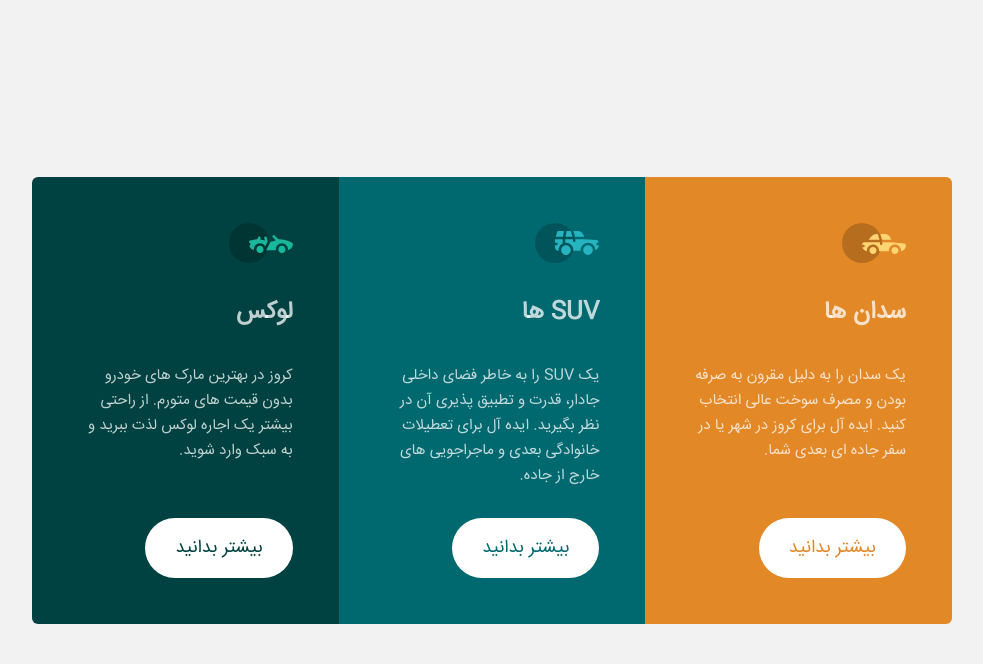
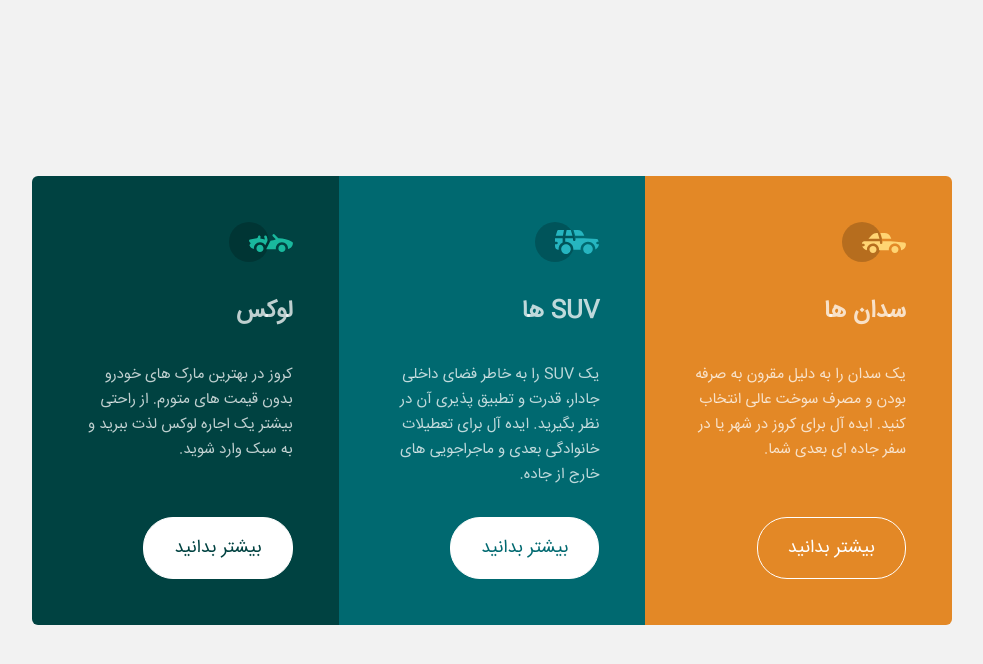
Before and after one commit to mkajs/3-column-preview-card-component, a website built with Parcel: page index.html in a window 1280 px wide. In both pictures the pointer is over the link 980 px from the left and 547 px from the top of the page. Shown: the whole page, without its empty margins (148-1131 px from the left). Built offline with nearby package versions, Linux system fonts and the light colour scheme.

Commit message:
Add states

```diff
--- a/src/style.scss
+++ b/src/style.scss
@@ -108,6 +108,13 @@ body {
       text-decoration: none;
       font-size: 1.8rem;
       margin-top: auto;
+      border: 1px solid #fff;
+      transition: all 0.3s;
+
+      &:hover {
+        color: #fff;
+        background-color: transparent;
+      }
     }
 
     &--1 {
```
Also changed, not shown: README.md.
